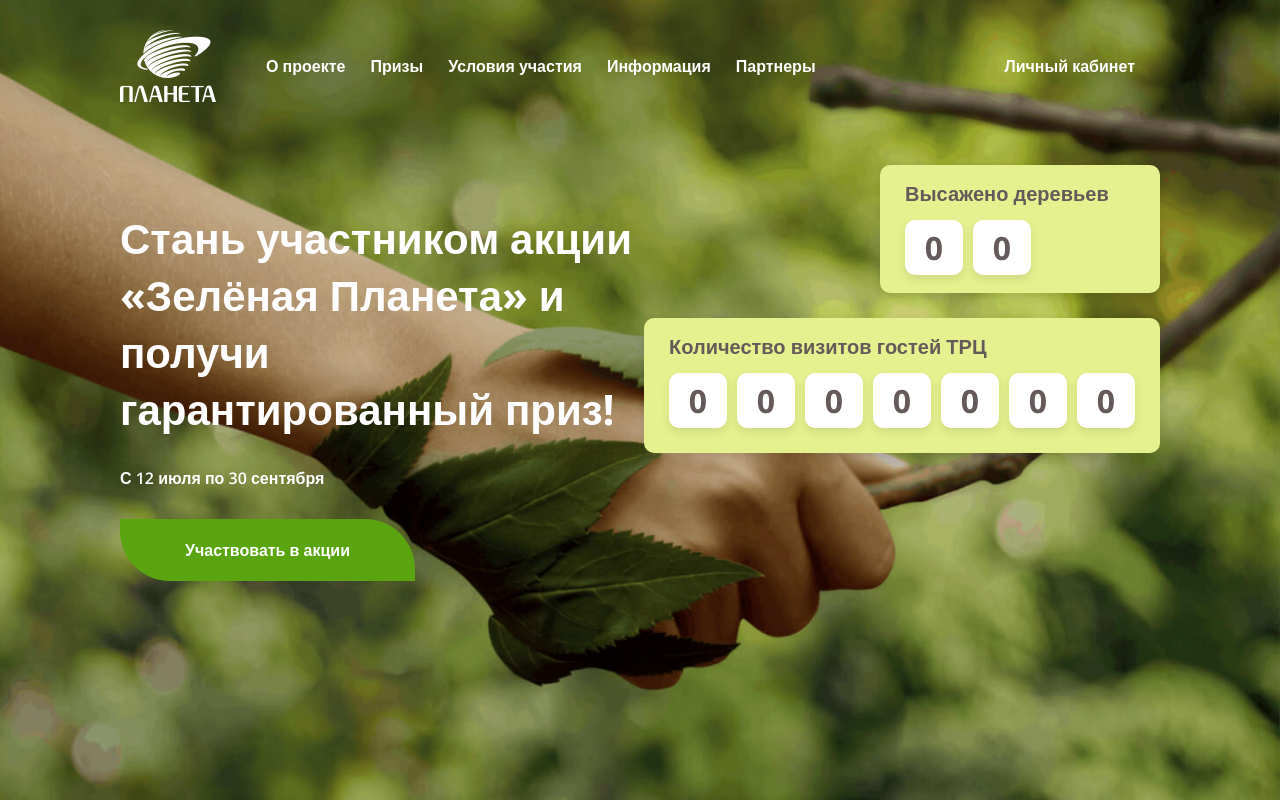
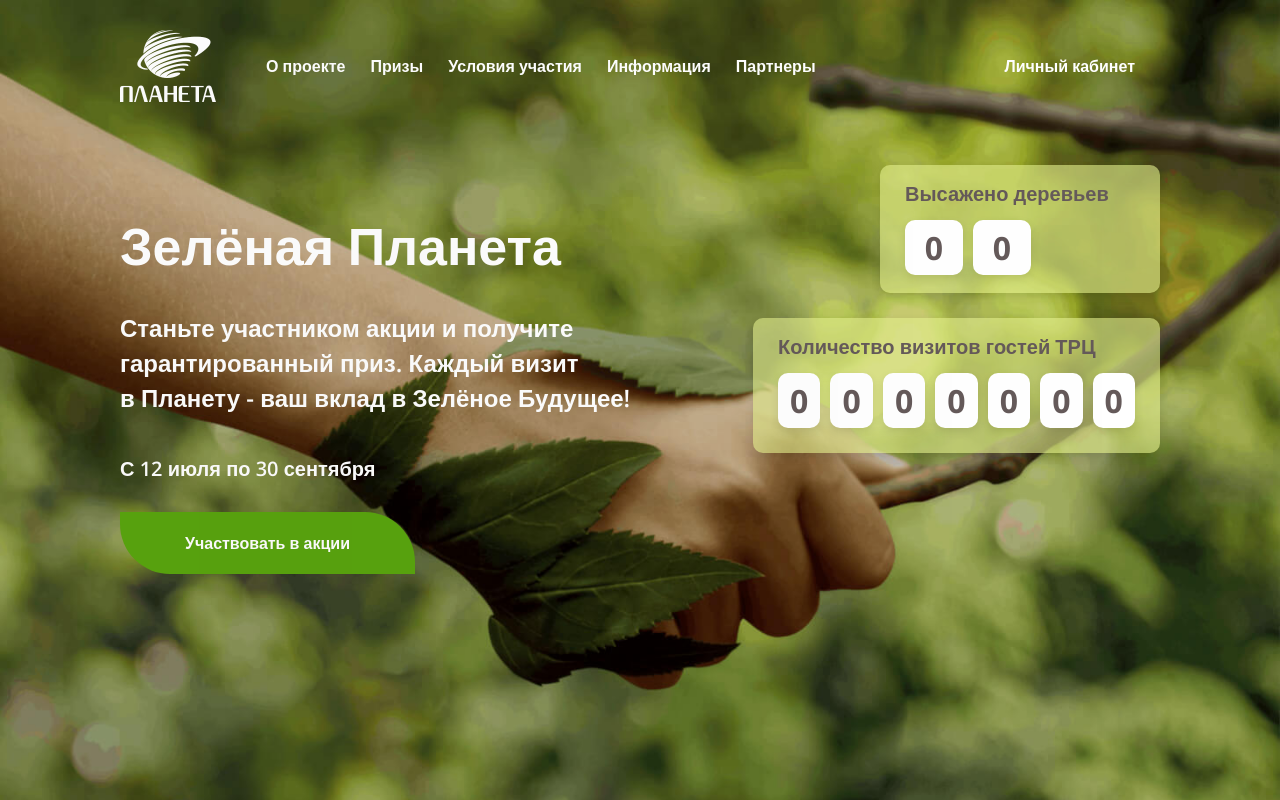
Before and after one commit to Filatov-Nikita/planeta-green, a Vue app: page / in a window 1280 px wide. Shown: the top 800 px of the page. Built offline with nearby package versions, Linux system fonts and the light colour scheme; no server answers.

Commit message:
fix: правки

```diff
--- a/src/assets/app.scss
+++ b/src/assets/app.scss
@@ -79,10 +79,14 @@ h2,
 }
 
 .counter {
-  background: var(--accent);
+  background: rgba(229, 241, 142, 0.6);
   box-shadow: 0px 4px 10px rgba(0, 0, 0, 0.1);
   border-radius: 10px;
   padding: 15px 25px;
+
+  @include screen($md) {
+    background: var(--accent);
+  }
 
   &--pb-25 {
     padding-bottom: 25px;
--- a/src/components/ScreenMain.vue
+++ b/src/components/ScreenMain.vue
@@ -1,12 +1,13 @@
 <template>
   <div class="screen-main">
-    <div class="wrapper">
+    <div class="wrapper overlay">
       <NavMain class="desctop" />
       <NavMainSmall class="mobile" />
       <div class="content a-between">
         <div class="left">
           <h1 class="title a-mb-30">{{ title }}</h1>
-          <p class="a-mb-30 a-text-semiBold">С 12 июля по 30 сентября</p>
+          <p class="subtitle" v-html="subtitle"></p>
+          <p class="period">С 12 июля по 30 сентября</p>
           <a class="button-green btn" href="https://id.mall.tech/4/promos/48">Участвовать в акции</a>
         </div>
         <div class="right">
@@ -31,8 +32,8 @@ import CounterVisits from './CounterVisits.vue';
 export default {
   data() {
     return {
-      title:
-        'Стань участником акции «Зелёная Планета» и получи гарантированный приз!',
+      title: 'Зелёная Планета',
+      subtitle: 'Станьте участником акции и получите гарантированный приз. Каждый визит в&nbsp;Планету - ваш вклад в Зелёное Будущее!'
     };
   },
   components: {
@@ -66,6 +67,25 @@ export default {
    }
 }
 
+.overlay {
+  position: relative;
+
+  &::after {
+    content: "";
+    position: absolute;
+    top: 310px;
+    left: 0;
+    width: 371px;
+    height: 311px;
+    background: rgba(0, 0, 0, 0.2);
+    filter: blur(300px);
+
+    @include screen($xs) {
+      display: none;
+    }
+  }
+}
+
 .content {
   display: flex;
 
@@ -76,21 +96,23 @@ export default {
 
 .left {
   padding-top: 107px;
-  flex-basis: 678px;
-
-  @include screen($lg) {
-    flex-basis: 558px;
-  }
+  width: 100%;
+  max-width: 520px;
 
   @include screen($xs) {
-    flex-basis: 316px;
+    max-width: 375px;
     padding-top: 22px;
   }
 }
 
 .right {
   padding-top: 63px;
-  flex-basis: 448px;
+  width: 100%;
+  max-width: 437px;
+
+  @include screen($lg) {
+    max-width: 407px;
+  }
 
   @include screen($md) {
     display: none;
@@ -98,13 +120,37 @@ export default {
 }
 
 .title {
-  font-size: 42px;
-  line-height: 57px;
+  font-size: 52px;
+  line-height: 71px;
   font-weight: 700;
 
   @include screen($xs) {
-    font-size: 24px;
-    line-height: 33px;
+    font-size: 36px;
+    line-height: 40px;
+  }
+}
+
+.subtitle {
+  font-weight: 600;
+  font-size: 24px;
+  line-height: 35px;
+  margin-bottom: 40px;
+
+  @include screen($xs) {
+    font-size: 18px;
+    line-height: 1.4;
+  }
+}
+
+.period {
+  font-weight: 600;
+  font-size: 20px;
+  line-height: 27px;
+  margin-bottom: 30px;
+
+  @include screen($xs) {
+    font-size: 16px;
+    line-height: 1.4;
   }
 }
 
```
